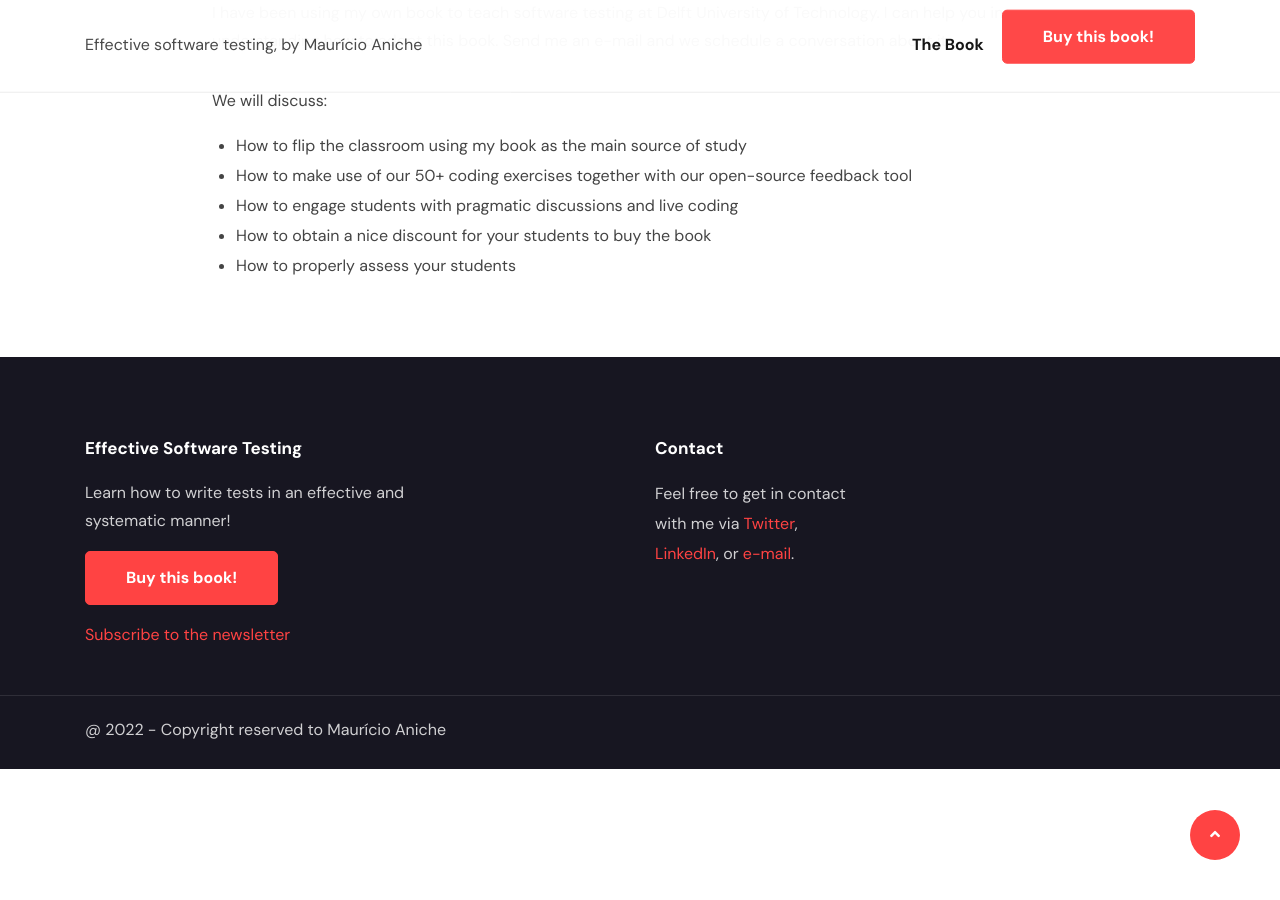
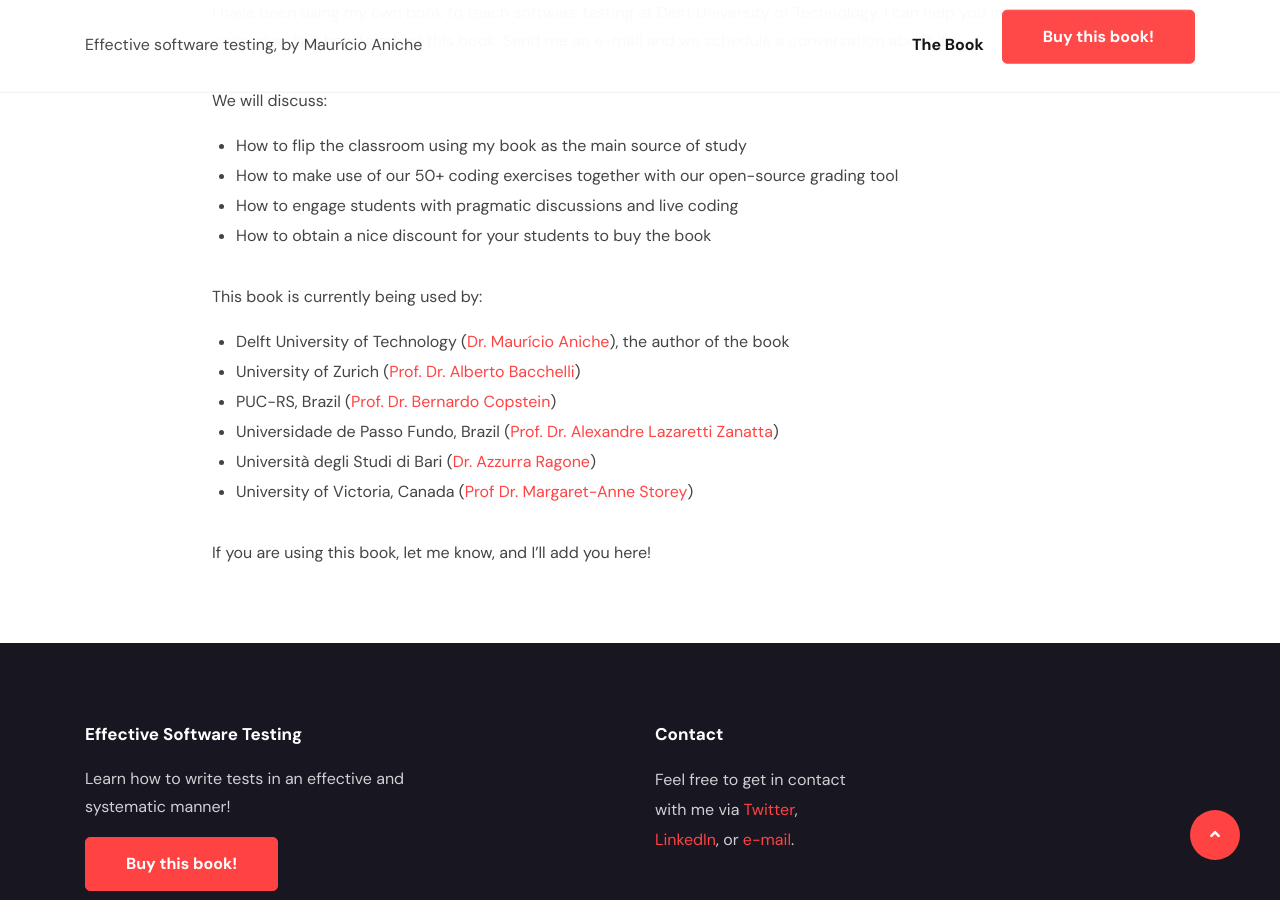
Before and after one commit to effective-software-testing/website, a Jekyll site: the page built from teachers.md, in a window 1280 px wide and 900 px high, scrolled down 373 px. Built offline with Jekyll 4.4.1, drawn with Linux system fonts in a browser that asks for light colours; comment, search, counter and statistics services are not loaded; before the commit the page ends 1237 px from its top, so only the background shows below that.

Commit message:
names of teachers

```diff
--- a/teachers.md
+++ b/teachers.md
@@ -12,7 +12,17 @@
 We will discuss:
 
 * How to flip the classroom using my book as the main source of study
-* How to make use of our 50+ coding exercises together with our open-source feedback tool
+* How to make use of our 50+ coding exercises together with our open-source grading tool
 * How to engage students with pragmatic discussions and live coding
 * How to obtain a nice discount for your students to buy the book
-* How to properly assess your students
+
+This book is currently being used by:
+
+* Delft University of Technology ([Dr. Maurício Aniche](https://www.mauricioaniche.com)), the author of the book
+* University of Zurich ([Prof. Dr. Alberto Bacchelli](https://sback.it))
+* PUC-RS, Brazil ([Prof. Dr. Bernardo Copstein](https://www.linkedin.com/in/bernardo-copstein-3226095))
+* Universidade de Passo Fundo, Brazil ([Prof. Dr. Alexandre Lazaretti Zanatta](https://www.linkedin.com/in/alexandre-lazaretti-zanatta-b7a461115/))
+* Università degli Studi di Bari ([Dr. Azzurra Ragone](https://www.linkedin.com/in/azzurraragone/))
+* University of Victoria, Canada ([Prof Dr. Margaret-Anne Storey](https://www.margaretstorey.com/))
+
+If you are using this book, let me know, and I'll add you here!
```
